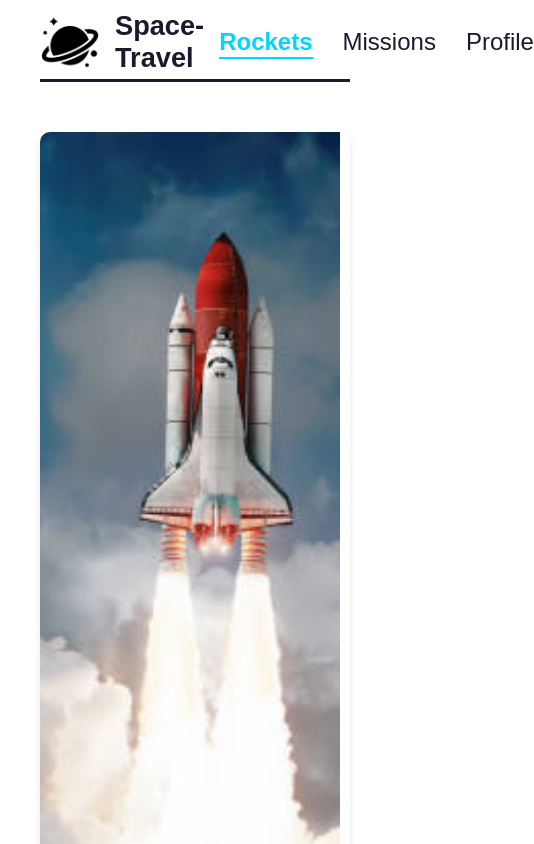
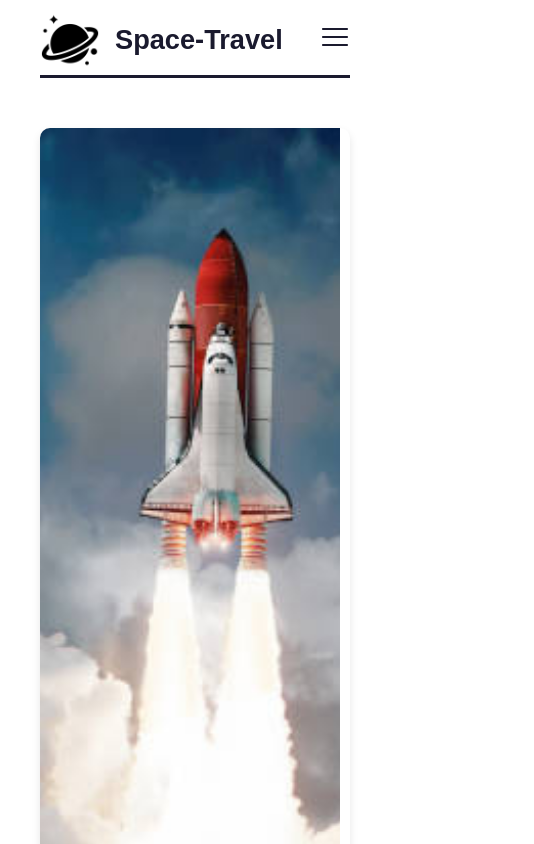
Before and after one commit to em-usman/Space-Travel, a React (Vite) app: page / in a window 390 px wide. Shown: the top 844 px of the page, 534 px wide, since content can reach past the window. Built offline with nearby package versions, Linux system fonts and the light colour scheme.

Commit message:
add hamburgerbar for responisve mobile size

```diff
--- a/package.json
+++ b/package.json
@@ -12,6 +12,7 @@
   "dependencies": {
     "react": "^19.0.0",
     "react-dom": "^19.0.0",
+    "react-icons": "^5.5.0",
     "react-router-dom": "^7.3.0"
   },
   "devDependencies": {
--- a/src/components/Navbar/Navbar.css
+++ b/src/components/Navbar/Navbar.css
@@ -1,3 +1,4 @@
+/* Existing Styles - No changes here */
 * {
   margin: 0;
   padding: 0;
@@ -50,7 +51,7 @@
   color: #1a1a2e;
   text-decoration: none;
   transition: color 0.3s ease;
-    position: relative; /* For underline positioning */
+  position: relative;
 }
 
 .nav-link:hover {
@@ -59,8 +60,8 @@
 
 /* Active link styles */
 .nav-link.active {
-    color: #00d4ff; /* Match hover color */
-    font-weight: 600; /* Slightly bolder text */
+  color: #00d4ff;
+  font-weight: 600;
 }
 
 /* Underline for active link */
@@ -69,7 +70,76 @@
   position: absolute;
   width: 100%;
   height: 2px;
-    background-color: #00d4ff; /* Same as active color */
-    bottom: -4px; /* Position below the text */
+  background-color: #00d4ff;
+  bottom: -4px;
   left: 0;
 }
+
+/* Hamburger Menu Styles */
+.hamburger {
+  display: none;
+  cursor: pointer;
+  font-size: 24px;
+}
+
+/* Responsive Styles for Mobile */
+@media screen and (max-width: 767px) {
+  .hamburger {
+    display: block;
+  }
+
+  .list-container {
+    display: none;
+    flex-direction: column;
+    position: absolute;
+    top: 80px;
+    background-color: white;
+    box-shadow: 0 4px 8px rgba(0, 0, 0, 0.2);
+    padding: 15px;
+    border-radius: 8px;
+    width: calc(100% - 80px);
+  }
+
+  .list-container.open {
+    display: flex;
+  }
+
+  .list-container li {
+    font-size: 1.2rem;
+    padding: 10px 0;
+    text-align: center;
+  }
+
+  .nav-link {
+    position: relative;
+    text-decoration: none;
+    color: #1a1a2e;
+    font-weight: normal;
+  }
+
+  .nav-link.active {
+    font-weight: 600;
+    color: #00d4ff;
+  }
+
+  .nav-link.active::after {
+    content: '';
+    position: absolute;
+    left: 0;
+    right: 0;
+    margin: auto;
+    width: 100%; /* Matches text width */
+    height: 2px;
+    background-color: #00d4ff;
+    bottom: -4px;
+    transform: scaleX(1);
+    transition: transform 0.3s ease-in-out;
+  }
+
+  .nav-link:not(.active)::after {
+    transform: scaleX(0);
+  }
+
+
+
+}
--- a/src/components/Navbar/Navbar.jsx
+++ b/src/components/Navbar/Navbar.jsx
@@ -1,44 +1,43 @@
-import React from 'react';
-import { NavLink } from 'react-router-dom';
-import './Navbar.css';
+import React, { useState } from "react";
+import { NavLink } from "react-router-dom";
+import "./Navbar.css";
+import { RxHamburgerMenu, RxCross1 } from "react-icons/rx"; // React icons for menu
 
-function Navbar() {
+const Navbar = () => {
+  const [isOpen, setIsOpen] = useState(false);
+
   return (
     <header className="head-container">
       <span className="logo">
         <img src="./src/assets/space.png" alt="Logo" />
         <h1 className="heading">Space-Travel</h1>
       </span>
-      <ul className="list-container">
+
+      {/* Hamburger Icon */}
+      <div className="hamburger" onClick={() => setIsOpen(!isOpen)}>
+        {isOpen ? <RxCross1 size={30} /> : <RxHamburgerMenu size={30} />}
+      </div>
+
+      {/* Navigation List */}
+      <ul className={`list-container ${isOpen ? "open" : ""}`}>
         <li>
-        <NavLink
-            to="/"
-            className={({ isActive }) => (isActive ? 'nav-link active' : 'nav-link')}
-          >
+          <NavLink to="/" className={({ isActive }) => (isActive ? "nav-link active" : "nav-link")}>
             Rockets
           </NavLink>
         </li>
         <li>
-
-
-          <NavLink
-            to="/missions"
-            className={({ isActive }) => (isActive ? 'nav-link active' : 'nav-link')}
-          >
+          <NavLink to="/missions" className={({ isActive }) => (isActive ? "nav-link active" : "nav-link")}>
             Missions
           </NavLink>
         </li>
         <li>
-          <NavLink
-            to="/profile"
-            className={({ isActive }) => (isActive ? 'nav-link active' : 'nav-link')}
-          >
+          <NavLink to="/profile" className={({ isActive }) => (isActive ? "nav-link active" : "nav-link")}>
             Profile
           </NavLink>
         </li>
       </ul>
     </header>
   );
-}
+};
 
 export default Navbar;
```
Also changed, not shown: 1 other file (tests, documents, lock files or other folders). Lines whose indentation alone changed are shown as unchanged.
